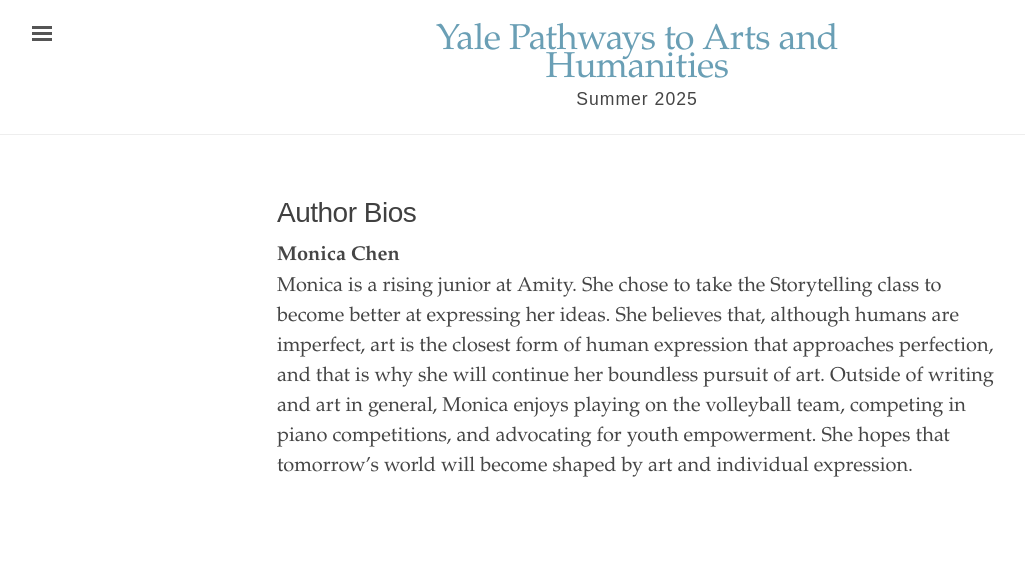
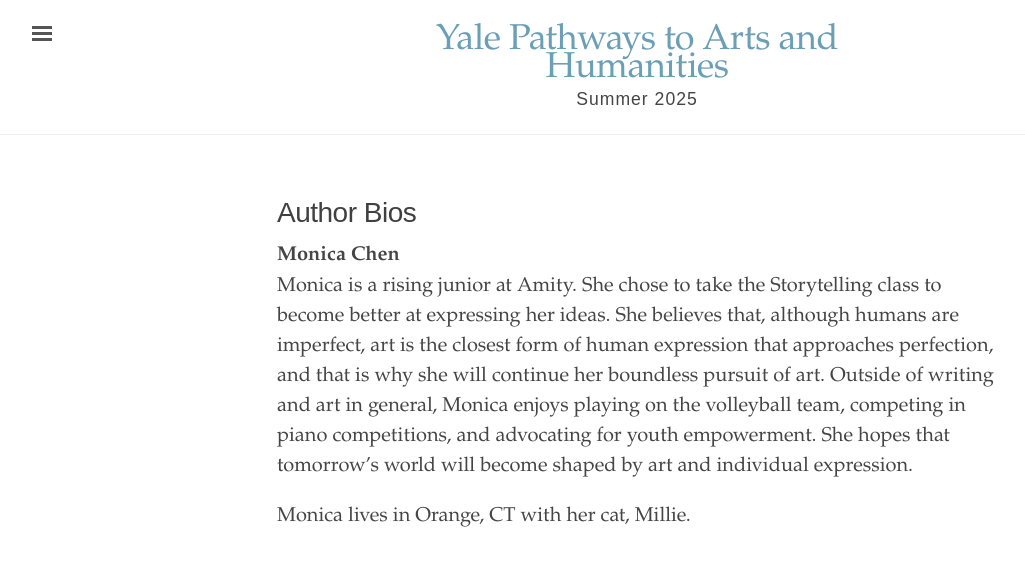
Before and after one commit to ypah-s25/storytelling, a Jekyll site: the page built from info.md, in a window 1280 px wide. Shown: the top 566 px of the page, without its empty margins (3-1028 px from the left). Built offline with Jekyll 4.4.1, drawn with Linux system fonts in a browser that asks for light colours.

Commit message:
Update info.md

```diff
--- a/info.md
+++ b/info.md
@@ -4,3 +4,4 @@
 ---
 <p><strong>Monica Chen</strong><br>
 Monica is a rising junior at Amity. She chose to take the Storytelling class to become better at expressing her ideas. She believes that, although humans are imperfect, art is the closest form of human expression that approaches perfection, and that is why she will continue her boundless pursuit of art. Outside of writing and art in general, Monica enjoys playing on the volleyball team, competing in piano competitions, and advocating for youth empowerment. She hopes that tomorrow’s world will become shaped by art and individual expression.</p>
+Monica lives in Orange, CT with her cat, Millie.
```
